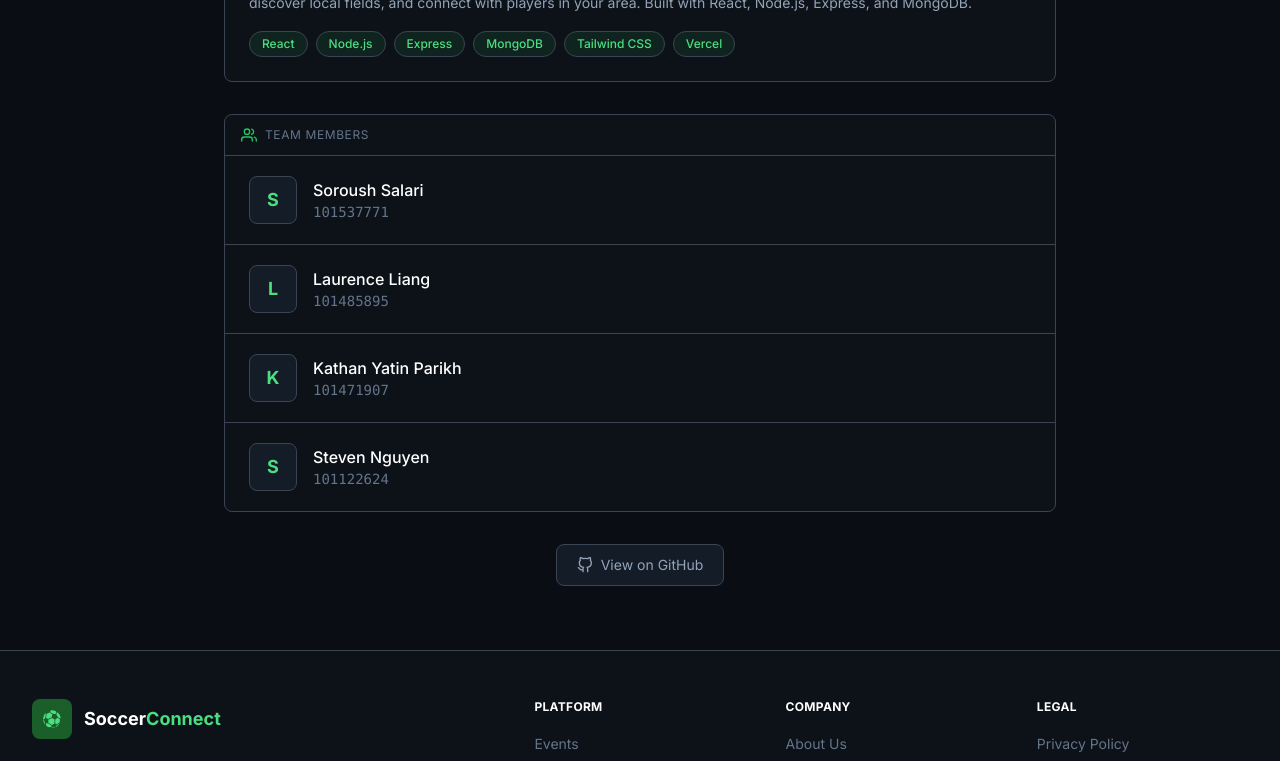
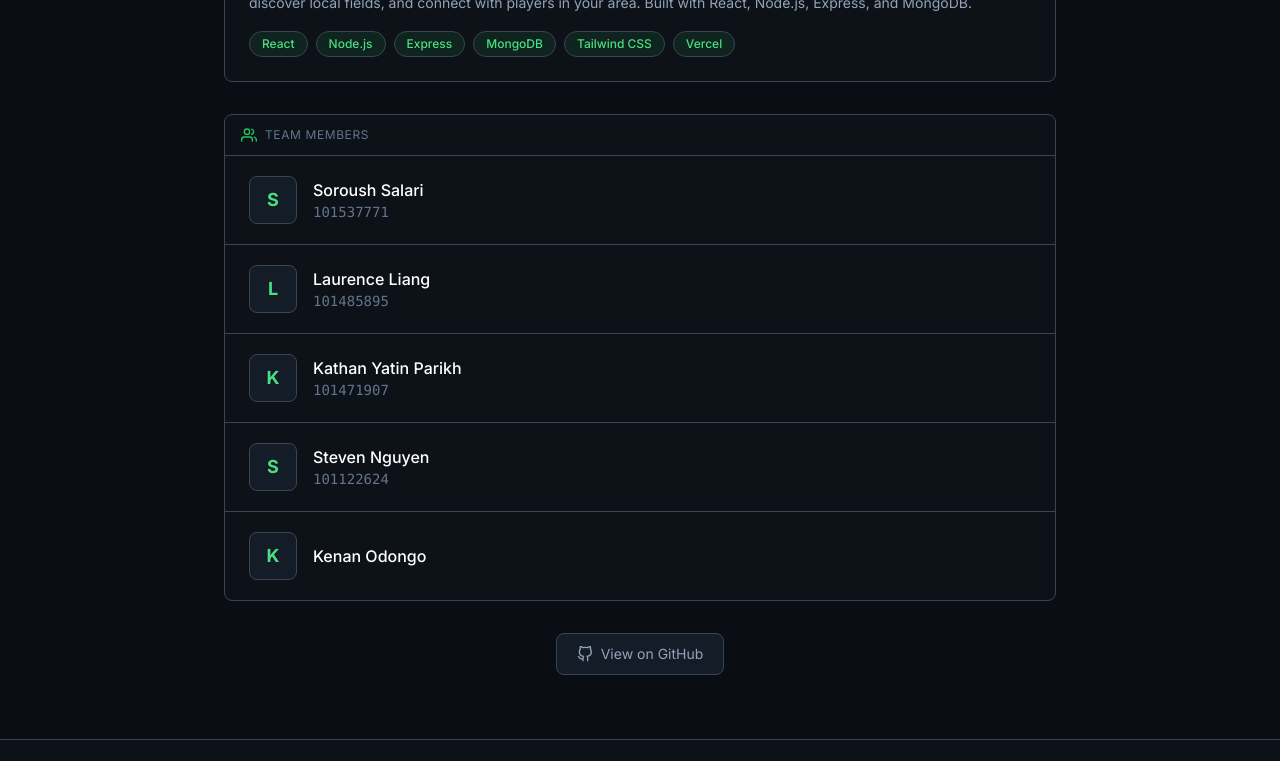
Before and after one commit to DistinctDynamo/Capstone_Project_2, a React app in the folder frontend/: page /about in a window 1280 px wide. Shown: the part 425-1186 px from the top of the page. Built offline with nearby package versions, Linux system fonts and the light colour scheme; the HTML template or start-up script is replaced by a standard one.

Commit message:
Add Kenan Odongo to About page team members

```diff
--- a/frontend/src/pages/AboutPage.jsx
+++ b/frontend/src/pages/AboutPage.jsx
@@ -5,6 +5,7 @@ const team = [
   { name: 'Laurence Liang', studentId: '101485895' },
   { name: 'Kathan Yatin Parikh', studentId: '101471907' },
   { name: 'Steven Nguyen', studentId: '101122624' },
+  { name: 'Kenan Odongo', studentId: null },
 ];
 
 const AboutPage = () => {
@@ -65,7 +66,7 @@ const AboutPage = () => {
                 </div>
                 <div>
                   <p className="text-white font-medium">{member.name}</p>
-                  <p className="text-[#64748b] text-sm font-mono">{member.studentId}</p>
+                  {member.studentId && <p className="text-[#64748b] text-sm font-mono">{member.studentId}</p>}
                 </div>
               </div>
             ))}
```
